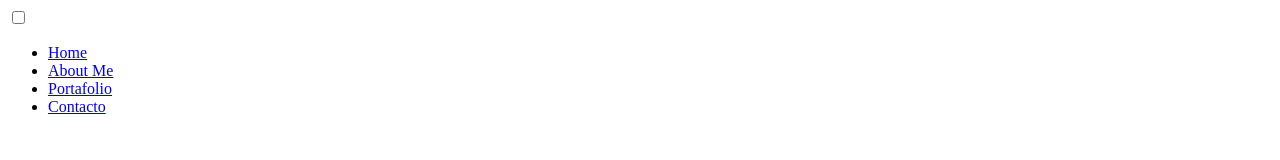
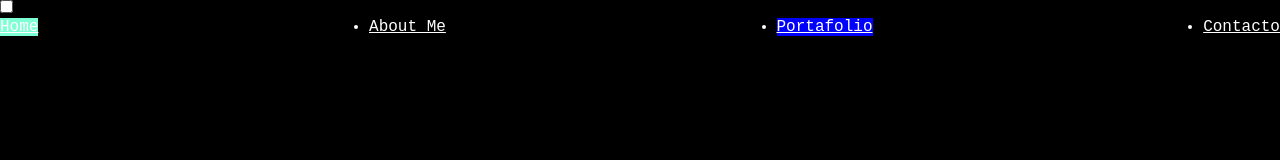
Before and after one commit to NelsonMontoya/html_css, a plain HTML site: page index.html in a window 1280 px wide. Drawn offline with Linux system fonts and the light colour scheme.

Commit message:
FinaL cLASS

```diff
--- a/index.html
+++ b/index.html
@@ -3,6 +3,7 @@
 <head>
     <meta charset="UTF-8">
     <meta name="viewport" content="width=device-width, initial-scale=1.0">
+    <link rel="stylesheet" href="styles.css">
     <title>HTML y CSS</title>
 </head>
 <body>
@@ -16,7 +17,7 @@
         </label>
 
         <ul class="navlist">
-            <li><a href="#">Home</a></li>
+            <li><a class="uno" href="#">Home</a></li>
             <li><a href="#">About Me</a></li>
             <li><a href="#">Portafolio</a></li>
             <li><a href="#">Contacto</a></li>
--- /dev/null
+++ b/styles.css
@@ -0,0 +1,34 @@
+*{
+    padding: 0;
+    margin: 0;
+    box-sizing: border-box;
+    font-family: 'Courier New', Courier, monospace;
+    color: white;
+}
+
+body{
+    background-color: black;
+}
+
+header{
+
+}
+
+.logo{
+
+}
+
+.navlist{
+display: flex;
+flex-direction: row;
+align-items: center;
+justify-content: space-between;
+}
+
+.navlist .uno{
+    background-color: aquamarine;
+}
+
+.navlist li:nth-child(3){
+    background-color: blue;
+}
```
